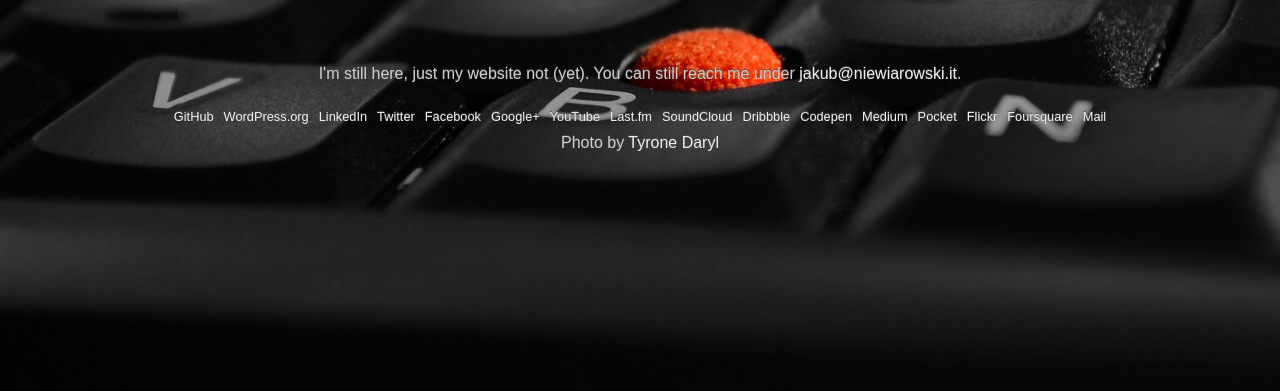
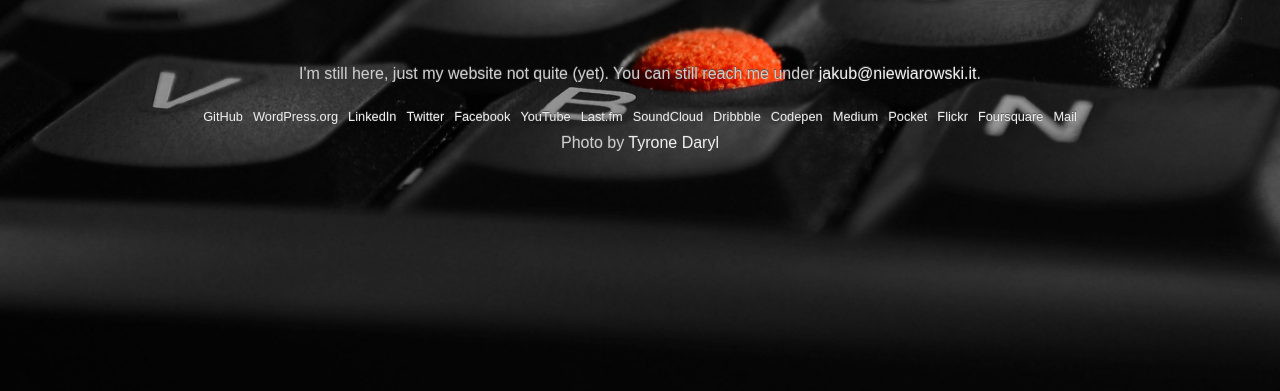
Before and after one commit to marsjaninzmarsa/niewiarowski.it, a plain HTML site: page index.html in a window 1280 px wide. Shown: the part 361-752 px from the top of the page. Drawn offline with Linux system fonts and the light colour scheme; a web font is replaced by a local one.

Commit message:
removed Google+.

```diff
--- a/index.html
+++ b/index.html
@@ -16,7 +16,7 @@
 		<h1>Something big is coming...</h1>
 	</header>
 	<article>
-		<p>I'm still here, just my website not (yet). You can still reach me under <a href="mailto:jakub@niewiarowski.it">jakub@niewiarowski.it</a>.</p>
+		<p>I'm still here, just my website not quite (yet). You can still reach me under <a href="mailto:jakub@niewiarowski.it">jakub@niewiarowski.it</a>.</p>
 	</article>
 	<nav>
 		<ul class="social">
@@ -25,7 +25,6 @@
 		  <li><a href="https://linkedin.com/in/marsjaninzmarsa" rel="me" target="_blank">LinkedIn</a></li>
 		  <li><a href="https://twitter.com/marsjaninzmarsa" rel="me" target="_blank">Twitter</a></li>
 		  <li><a href="https://facebook.com/marsjaninzmarsa" rel="me" target="_blank">Facebook</a></li>
-		  <li><a href="https://plus.google.com/+marsjaninzmarsa" rel="me" target="_blank">Google+</a></li>
 		  <li><a href="https://youtube.com/marsjaninzmarsa" rel="me" target="_blank">YouTube</a></li>
 		  <li><a href="https://last.fm/user/marsjaninzmarsa" rel="me" target="_blank">Last.fm</a></li>
 		  <li><a href="https://soundcloud.com/marsjaninzmarsa" rel="me" target="_blank">SoundCloud</a></li>
```
